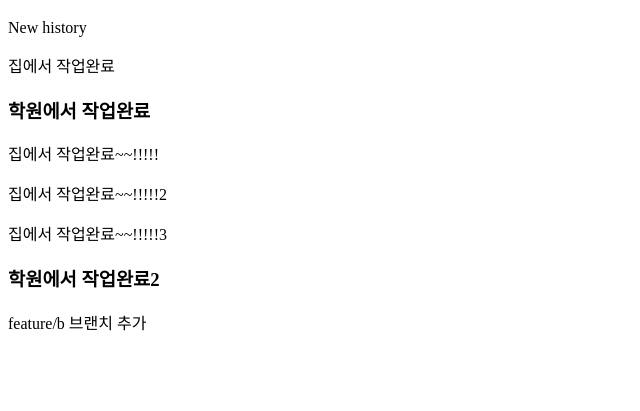
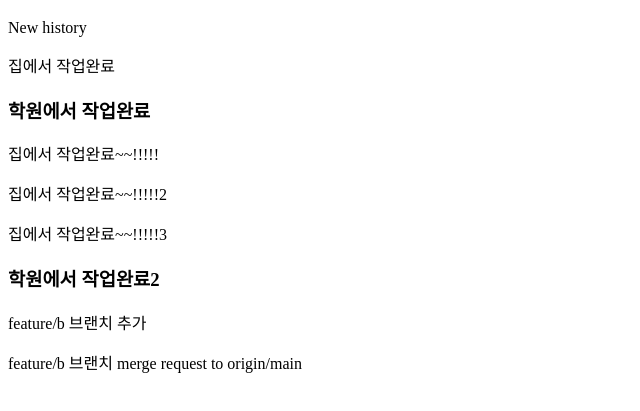
Before and after one commit to sjcelinehong/git-test-251016-new, a plain HTML site: page index.html in a window 1280 px wide. Shown: the part 61-472 px from the top of the page, without its empty margins (0-640 px from the left). Drawn offline with Linux system fonts and the light colour scheme.

Commit message:
feature/b 브랜치 merge request to origin/main

```diff
--- a/index.html
+++ b/index.html
@@ -15,5 +15,6 @@
     <p>집에서 작업완료~~!!!!!3</p>
     <h3>학원에서 작업완료2</h3>
     <p>feature/b 브랜치 추가</p>
+    <p>feature/b 브랜치 merge request to origin/main</p>
 </body>
 </html>
```
